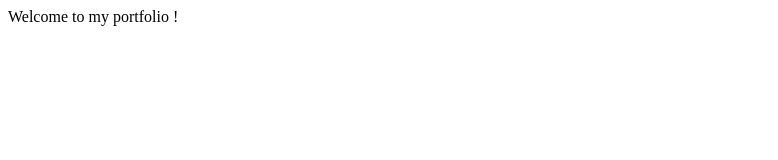
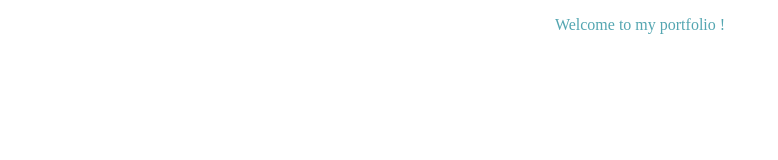
Before and after one commit to Naniish/HTML-CSS, a plain HTML site: page index.html in a window 1280 px wide. Shown: the whole page, without its empty margins (0-778 px from the left). Drawn offline with Linux system fonts and the light colour scheme.

Commit message:
Stage02 Ok

```diff
--- a/index.html
+++ b/index.html
@@ -2,8 +2,9 @@
 <html>
   <head>
     <title>My Portfolio</title>
+	<link rel="stylesheet" href="style.css" />
   </head>
   <body>
-		Welcome to my portfolio !
+	<p class="myPortfolio"> Welcome to my portfolio !</p>
   </body>
 </html>
--- /dev/null
+++ b/style.css
@@ -0,0 +1,5 @@
+.myPortfolio
+{
+  text-align: center;
+  color : #54a6b1;
+}
```
